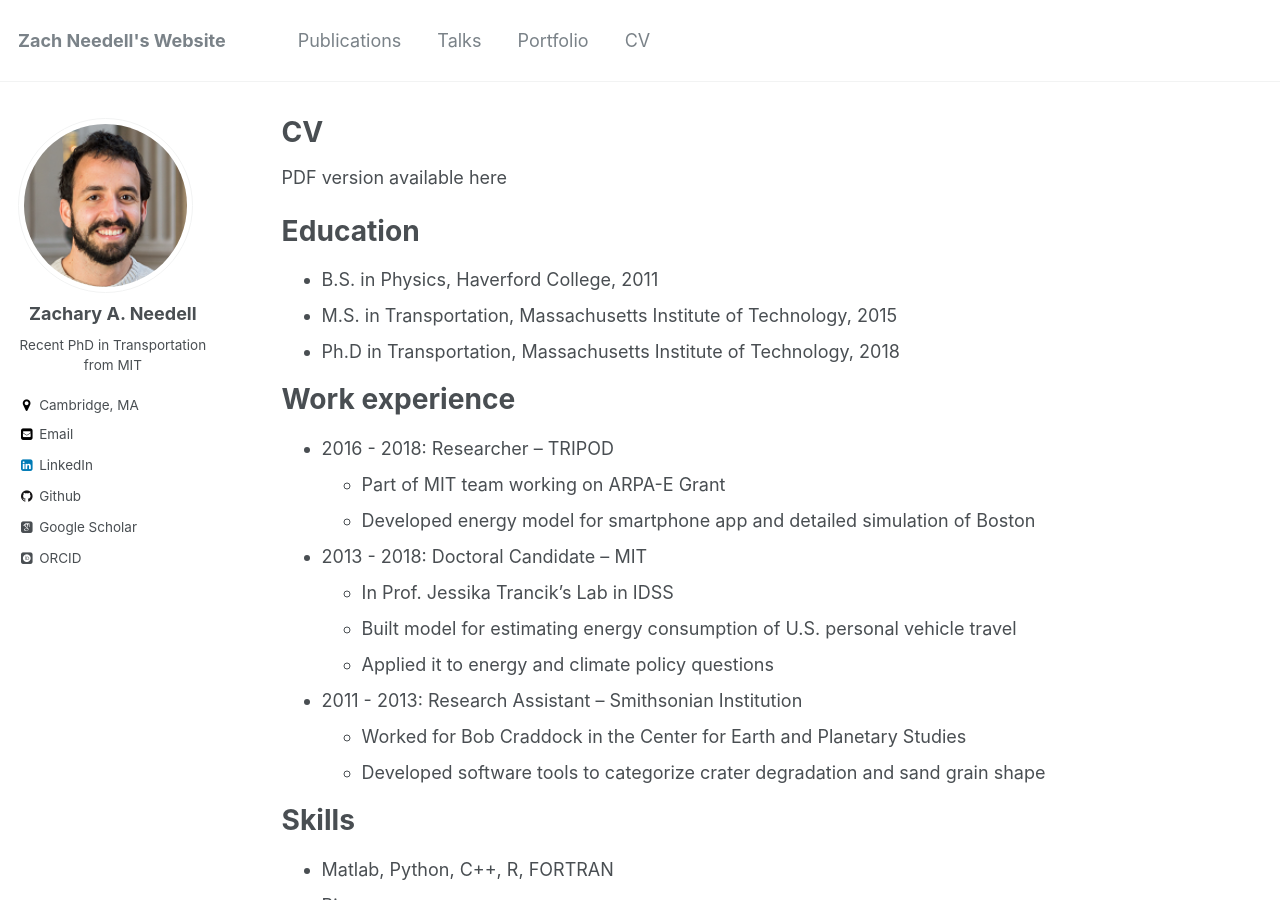
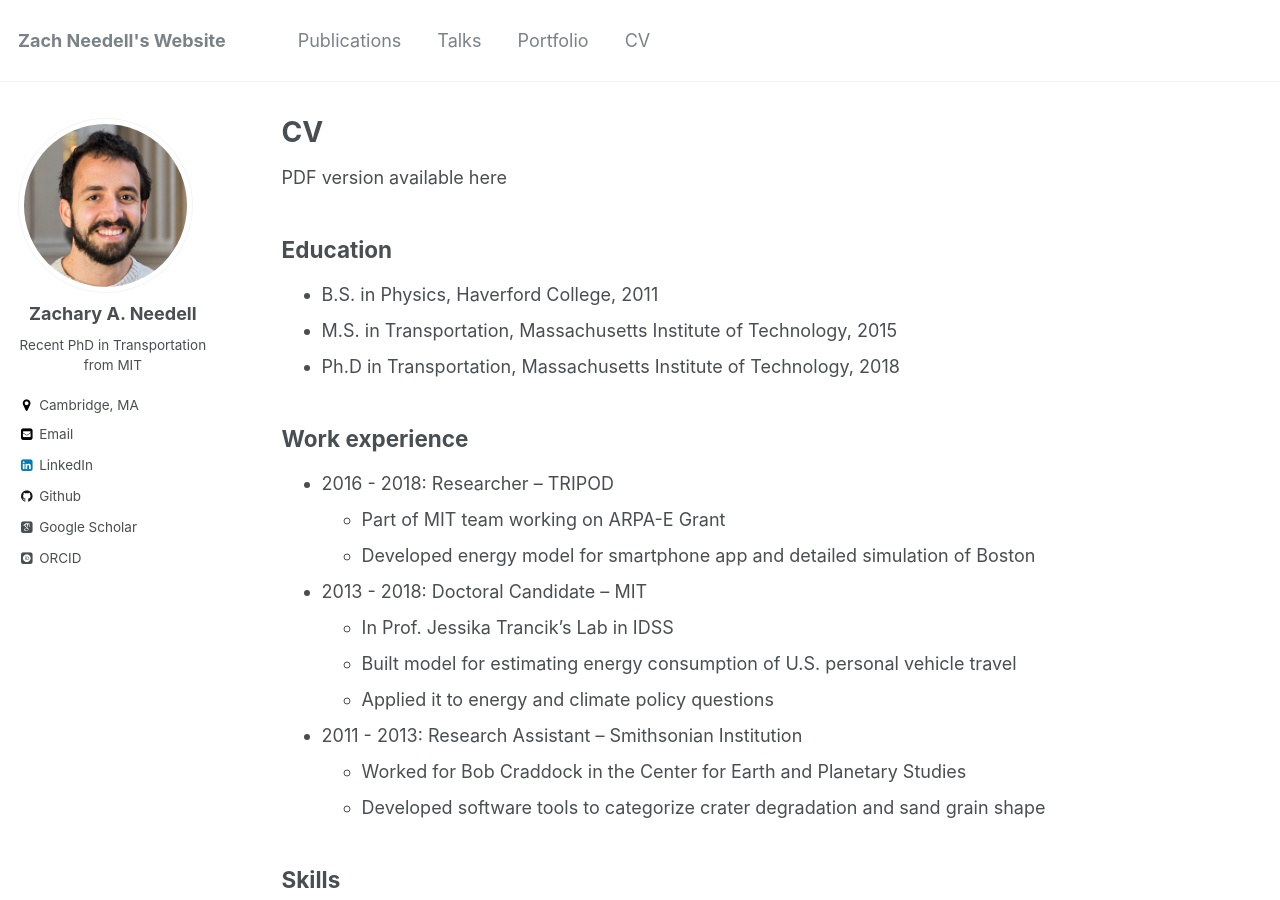
Before and after one commit to zneedell/zneedell.github.io, a Jekyll site: the page built from _pages/cv.md, in a window 1280 px wide and 900 px high. Built offline with Jekyll 4.4.1, drawn with Linux system fonts in a browser that asks for light colours; some web fonts are replaced.

Commit message:
update cv

```diff
--- a/_pages/cv.md
+++ b/_pages/cv.md
@@ -9,16 +9,16 @@ redirect_from:
 
 {% include base_path %}
 
-PDF version available [here](http://zneedell.github.io/files/Needell_CV.pdf)
+[PDF version available here](http://zneedell.github.io/files/Needell_CV.pdf)
 
 Education
-======
+------
 * B.S. in Physics, Haverford College, 2011
 * M.S. in Transportation, Massachusetts Institute of Technology, 2015
 * Ph.D in Transportation, Massachusetts Institute of Technology, 2018
 
 Work experience
-======
+------
 * 2016 - 2018: Researcher -- TRIPOD
   * Part of MIT team working on ARPA-E Grant
   * Developed energy model for smartphone app and detailed simulation of Boston
@@ -33,13 +33,13 @@ Work experience
   * Developed software tools to categorize crater degradation and sand grain shape
 
 Skills
-======
+------
 * Matlab, Python, C++, R, FORTRAN
 * Biogeme
 * Cube, TransCAD, ArcGIS, qGIS
 
 Publications
-======
+------
   <ul>{% for post in site.publications %}
     {% include archive-single-cv.html %}
   {% endfor %}</ul>
```
